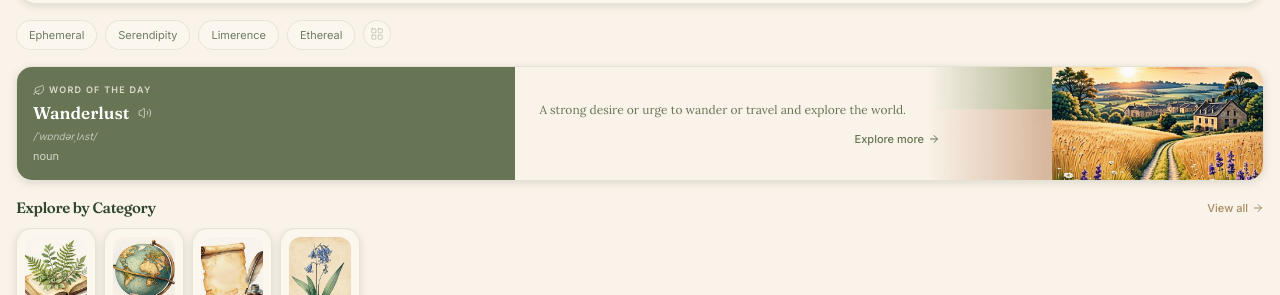
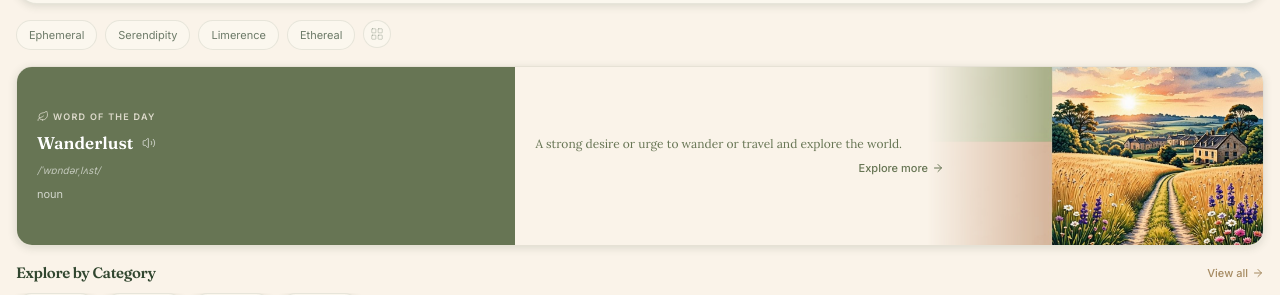
Before and after one commit to Grapsee-Official/lexicon, a Next.js app: page / in a window 1280 px wide. Shown: the part 326-621 px from the top of the page. Built offline with nearby package versions, Linux system fonts and the light colour scheme.

Commit message:
7e9fbad7-b986-4fa8-b70e-514fa905457f

```diff
--- a/src/components/lexora/word-of-the-day-card.tsx
+++ b/src/components/lexora/word-of-the-day-card.tsx
@@ -38,14 +38,15 @@ export function WordOfTheDayCard({
         openWord(word);
       }}
       className={cn(
-        "grid cursor-pointer overflow-hidden rounded-2xl border border-border shadow-card grid-cols-[40%_60%] transition-transform active:scale-[0.99]",
+        "grid h-[180px] cursor-pointer overflow-hidden rounded-2xl border border-border shadow-card grid-cols-[40%_60%] transition-transform active:scale-[0.99]",
         className
       )}
     >
       {/* ============================================================
-          LEFT PANEL (40%) — solid #677554, white/cream text
+          LEFT PANEL (40%) — solid #677554, white/cream text.
+          Tight padding (py-4 px-5), gap-2 for compact stacking.
           ============================================================ */}
-      <div className="flex flex-col justify-center gap-1 bg-[#677554] p-4">
+      <div className="flex flex-col justify-center gap-2 bg-[#677554] px-5 py-4">
         <div className="flex items-center gap-1 text-[#FBF4EA]/80">
           <Leaf className="h-3 w-3 shrink-0" strokeWidth={1.5} />
           <span className="font-body text-[9px] font-semibold uppercase tracking-[0.14em]">
@@ -77,14 +78,14 @@ export function WordOfTheDayCard({
 
       {/* ============================================================
           RIGHT PANEL (60%) — relative overflow-hidden bg-[#FAF3E9].
-          Image fills full height (object-cover object-right).
-          Text container z-10 on left 60%, over the faded image edge.
+          Image fills the compact h-full height (object-cover object-right).
+          Text container z-10 on left 60%, tight padding py-4 px-5, gap-2.
           ============================================================ */}
       <div className="relative overflow-hidden bg-[#FAF3E9]">
         {/* Image container — absolute top-0 right-0 h-full w-[45%] z-0.
-            object-cover object-right stretches image top-to-bottom
-            without exposing transparent checkered backgrounds. */}
-        <div className="absolute right-0 top-0 z-0 h-full w-[45%]">
+            object-cover object-right fills the compact height naturally,
+            cropping into landscape orientation with no transparent gaps. */}
+        <div className="absolute right-0 top-0 z-0 h-full w-[45%] overflow-hidden">
           <img
             src="/illustrations/wotd-bg-light.png"
             alt=""
@@ -92,7 +93,6 @@ export function WordOfTheDayCard({
             className="h-full w-full object-cover object-right dark:hidden"
             style={{
               // Soft mask fade on LEFT edge only — blends into #FAF3E9.
-              // Top/bottom/right stay crisp against card borders.
               WebkitMaskImage:
                 "linear-gradient(to right, transparent 0%, black 35%)",
               maskImage:
@@ -113,11 +113,12 @@ export function WordOfTheDayCard({
           />
         </div>
 
-        {/* Text container — relative z-10 w-[60%] flex flex-col justify-center h-full p-6.
-            Sits over the faded left region of the image. */}
-        <div className="relative z-10 flex h-full w-[60%] flex-col justify-center gap-3 p-6">
-          {/* NO line-clamp — full definition renders without truncation */}
-          <p className="font-long text-[12px] leading-relaxed text-[#677554]">
+        {/* Text container — relative z-10 w-[60%] flex flex-col justify-center h-full.
+            Tight padding (py-4 px-5), gap-2 so content fits the sleeker 180px card. */}
+        <div className="relative z-10 flex h-full w-[60%] flex-col justify-center gap-2 px-5 py-4">
+          {/* NO line-clamp — full definition renders without truncation.
+              Compact leading so it sits on 2-3 wider lines, not 6. */}
+          <p className="font-long text-[12px] leading-snug text-[#677554]">
             {word.definitions[0]}
           </p>
           <span className="inline-flex items-center gap-1 self-end font-body text-[11px] font-medium text-[#677554]">
```
Also changed, not shown: upload/MY-wotd-compact.png (added), 1 other file (tests, documents, lock files or other folders).
